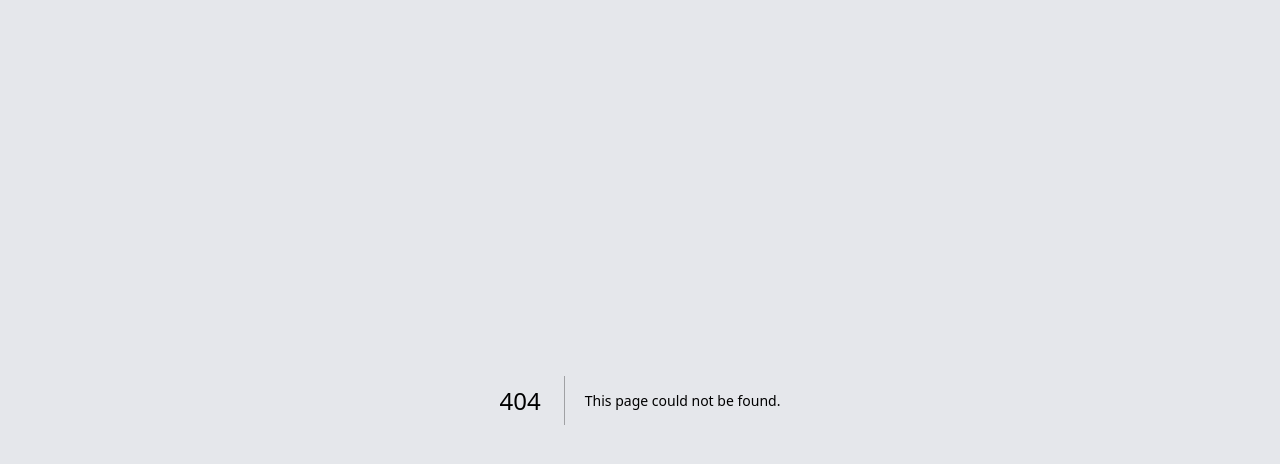
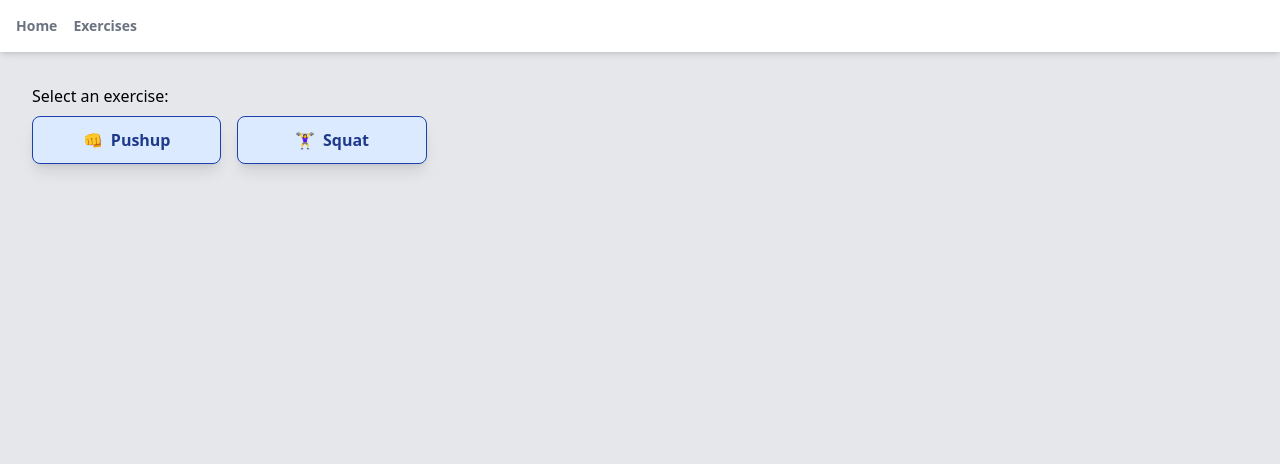
Before and after one commit to dskline/rock-climbing-tracker, a Next.js app in the folder webapp/: page /session/1 in a window 1280 px wide. Before the commit this address had no page. Shown: the top 464 px of the page. Built offline with nearby package versions, Linux system fonts and the light colour scheme.

Commit message:
tweak: start improving the start session -> add exercise flow

```diff
--- a/webapp/features/exercise-recording/ui/RecordExercise/Exercises.ts
+++ b/webapp/features/exercise-recording/ui/RecordExercise/Exercises.ts
@@ -1,4 +1,18 @@
+import { Exercise } from '../../../../features/exercise-recording/ui/RecordExercise/types';
 
-export const EXERCISES = {
-  PUSHUP: {},
+export const EXERCISES: { [key: string]: Exercise } = {
+  PUSHUP: {
+    name: "Pushup",
+    description:
+      "A pushup is a common calisthenic exercise beginning from the prone position. By raising and lowering the body using the arms, pushups exercise pectoral muscles, triceps, and anterior deltoids, with ancillary benefits to the rest of the deltoids, serratus anterior, coracobrachialis, and the midsection.",
+    icon: "👊",
+    dataType: 'ExerciseWithReps'
+  },
+  SQUAT: {
+    name: "Squat",
+    description:
+      "A squat is a strength exercise in which the trainee lowers their hips from a standing position and then stands back up. The squat is a compound, full body exercise that trains primarily the muscles of the thighs, hips and buttocks, quadriceps femoris (vastus medialis, vastus intermedius, vastus lateralis), hamstrings (biceps femoris, semitendinosus, semimembranosus), as well as strengthening the bones, ligaments and insertion of the tendons throughout the lower body.",
+    icon: "🏋️‍♀️",
+    dataType: 'ExerciseWithReps'
+  },
 };
--- a/webapp/features/exercise-recording/ui/RecordExercise/index.tsx
+++ b/webapp/features/exercise-recording/ui/RecordExercise/index.tsx
@@ -5,11 +5,13 @@ import { Session } from "./types";
 import { RecordReps } from "./RecordReps";
 import { SessionsTable } from "./SessionsTable";
 import { NavBar } from "../../../components/NavBar";
-
+import { useRouter } from "next/router";
 
 export const RecordExercise = () => {
   const [sessions, setSessions] = useState<Session[]>([] as Session[]);
   const [insertedSession, setInsertedSession] = useState<Session>();
+
+  const router = useRouter();
 
   useEffect(() => {
     fetchSessionData();
@@ -22,8 +24,7 @@ export const RecordExercise = () => {
   };
 
   const handleCreateSession = (newSession: Session) => {
-    setInsertedSession(newSession);
-    setSessions([...sessions, newSession]);
+    router.push(`/session/${newSession.id}`);
   };
 
   return (
@@ -31,6 +32,7 @@ export const RecordExercise = () => {
       <NavBar />
 
       <StartSessionButton onSessionCreated={handleCreateSession} />
+
       <div>{insertedSession ? insertedSession.id : ""}</div>
       {insertedSession && <RecordReps sessionId={insertedSession.id} />}
       <br />
--- a/webapp/features/exercise-recording/ui/RecordExercise/types.ts
+++ b/webapp/features/exercise-recording/ui/RecordExercise/types.ts
@@ -1,13 +1,19 @@
-import { EXERCISES } from "./Exercises";
-
 type ExerciseWithReps = {
   reps: number;
 };
 
+const DATA_TYPES = {
+  ExerciseWithReps: {
+    reps: "number",
+  }
+}
+
 export type Exercise = {
-  type: keyof typeof EXERCISES;
-  data: ExerciseWithReps;
-};
+  name: string;
+  description: string;
+  icon: string;
+  dataType: keyof typeof DATA_TYPES;
+}
 
 export type Session = {
   id: string;
--- /dev/null
+++ b/webapp/pages/session/[id].tsx
@@ -0,0 +1,44 @@
+import { useState } from "react";
+import { useRouter } from "next/router";
+
+import { NavBar } from "../../features/components/NavBar";
+import { EXERCISES } from "../../features/exercise-recording/ui/RecordExercise/Exercises";
+import { Exercise } from "../../features/exercise-recording/ui/RecordExercise/types";
+import { RecordReps } from "../../features/exercise-recording/ui/RecordExercise/RecordReps";
+
+export default function SessionPage() {
+  const [selectedExercise, setSelectedExercise] = useState<Exercise>();
+  const router = useRouter();
+  const sessionId = router.query.id as string;
+
+  return (
+    <div>
+      <NavBar />
+      <div className="p-8">
+        <div>Select an exercise:</div>
+        <div className="grid gap-4 grid-cols-6 w-full my-2">
+          {Object.values(EXERCISES).map((exercise) => {
+            return (
+              <button
+                key={exercise.name}
+                title={exercise.description}
+                className="h-12 bg-blue-100 rounded-lg border border-blue-800 text-blue-900 font-semibold shadow-lg"
+                onClick={() => setSelectedExercise(exercise)}
+              >
+                <span className="pr-2">{exercise.icon}</span>
+                {exercise.name}
+              </button>
+            );
+          })}
+        </div>
+        {selectedExercise && (
+          <div className="mt-4">
+            {selectedExercise.dataType === "ExerciseWithReps" && (
+              <RecordReps sessionId={sessionId} />
+            )}
+          </div>
+        )}
+      </div>
+    </div>
+  );
+}
```
